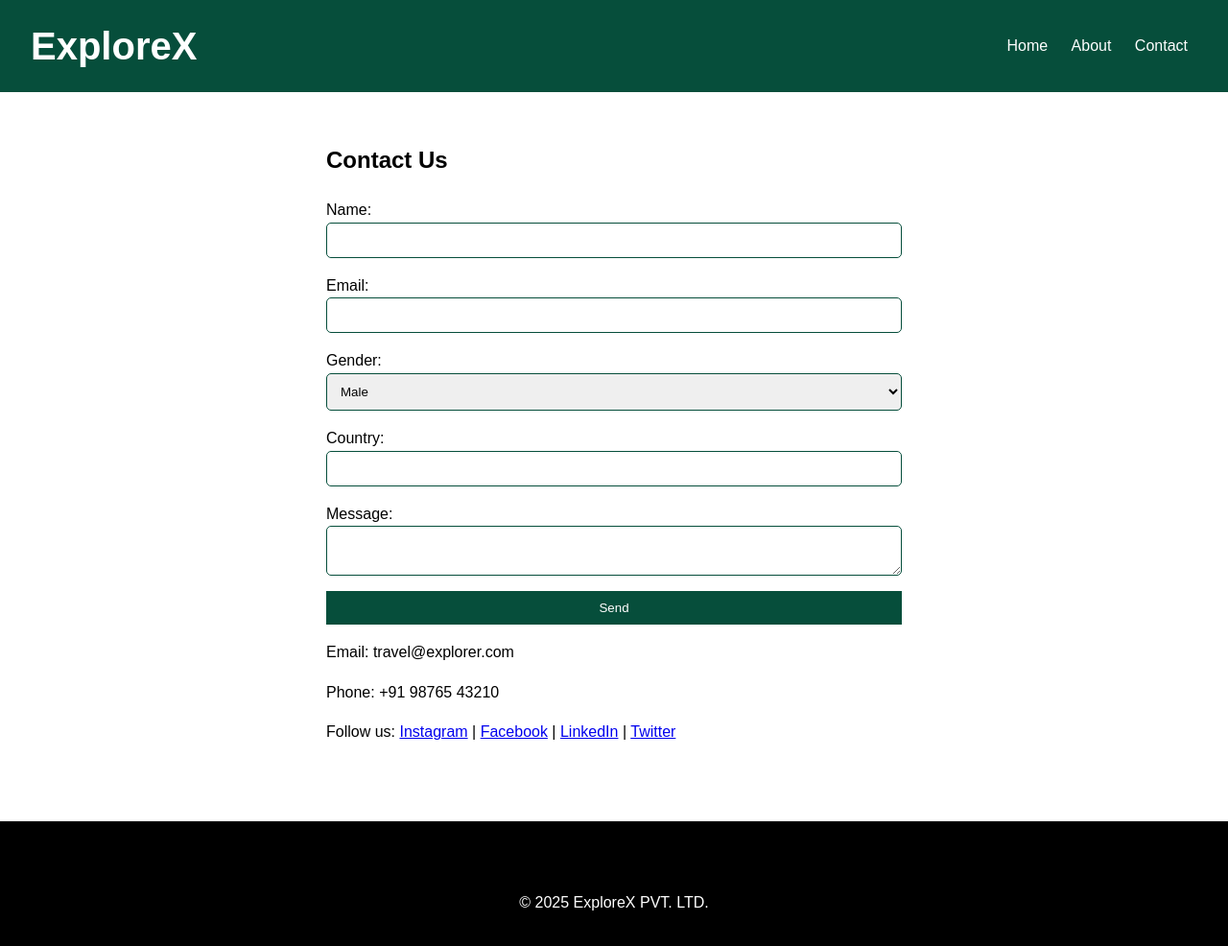
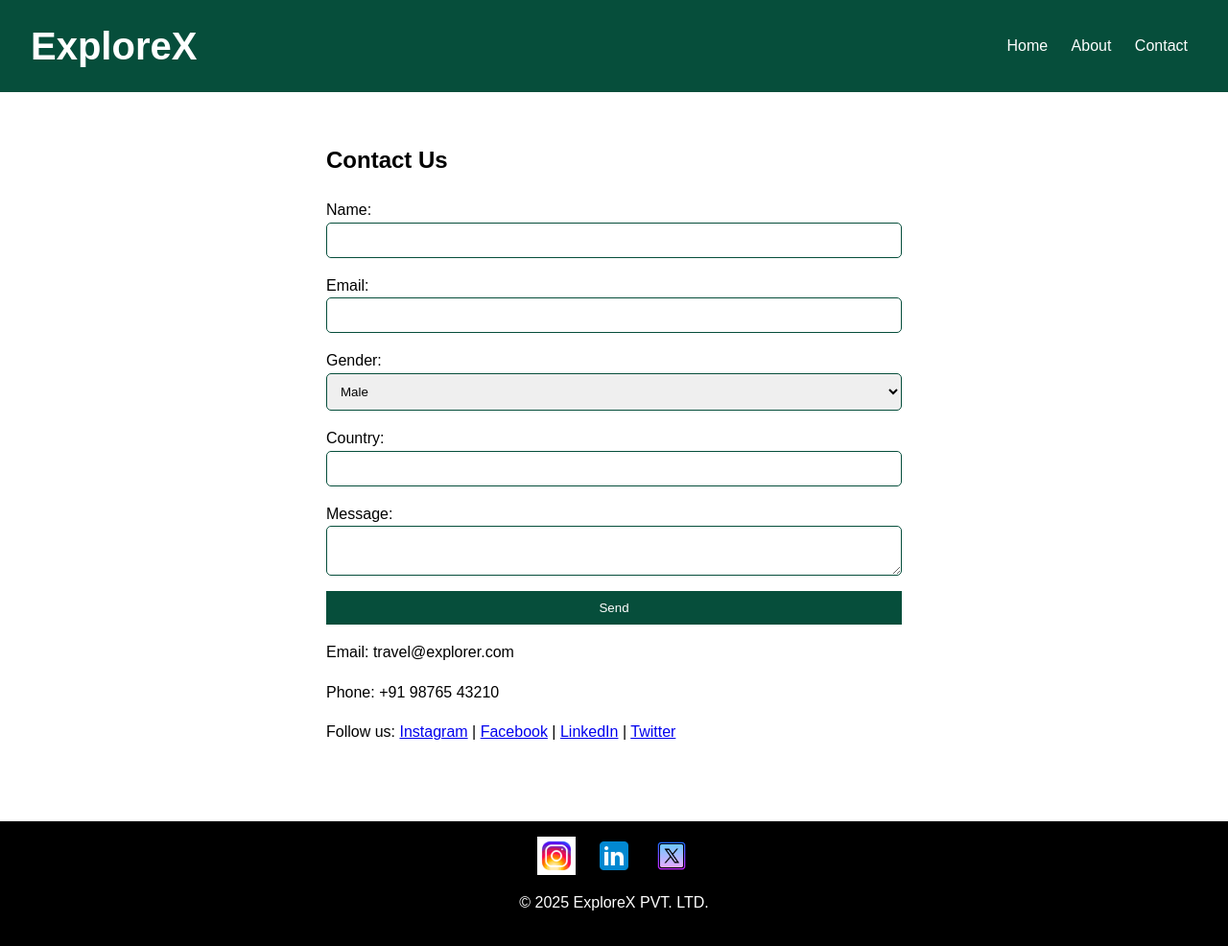
Before and after one commit to Mandar749/travel-website, a plain HTML site: page contact.html in a window 1280 px wide. Shown: the whole page at 96% size. Drawn offline with Linux system fonts and the light colour scheme.

Commit message:
Update contact.html

```diff
--- a/contact.html
+++ b/contact.html
@@ -57,9 +57,9 @@
 
   <footer>
     <div class="footer-logos">
-        <img src="images/icons8-instagram-logo.gif" alt="">
-        <img src="images/icons8-linkedin-48.png" alt="">
-        <img src="images/icons8-x-64.png" alt="">
+        <img src="icons8-instagram-logo.gif" alt="">
+        <img src="icons8-linkedin-48.png" alt="">
+        <img src="icons8-x-64.png" alt="">
     </div>
     <p>© 2025 ExploreX PVT. LTD.</p>
   </footer>
```
